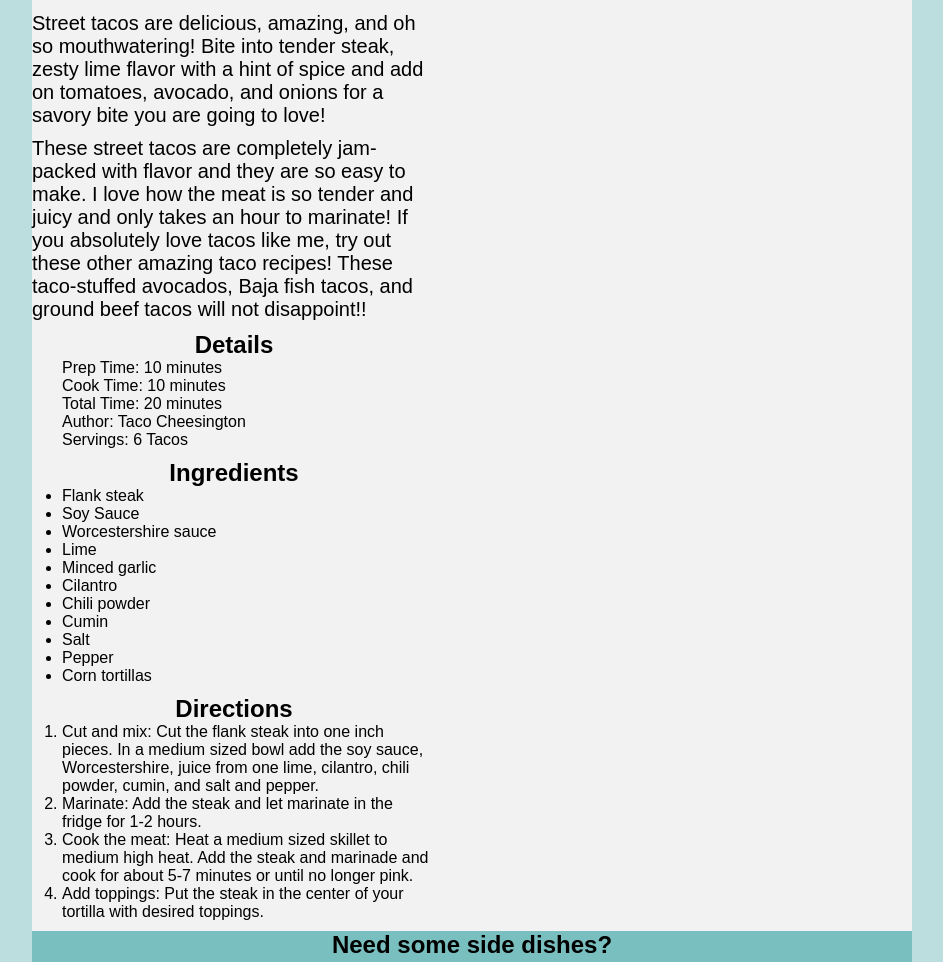
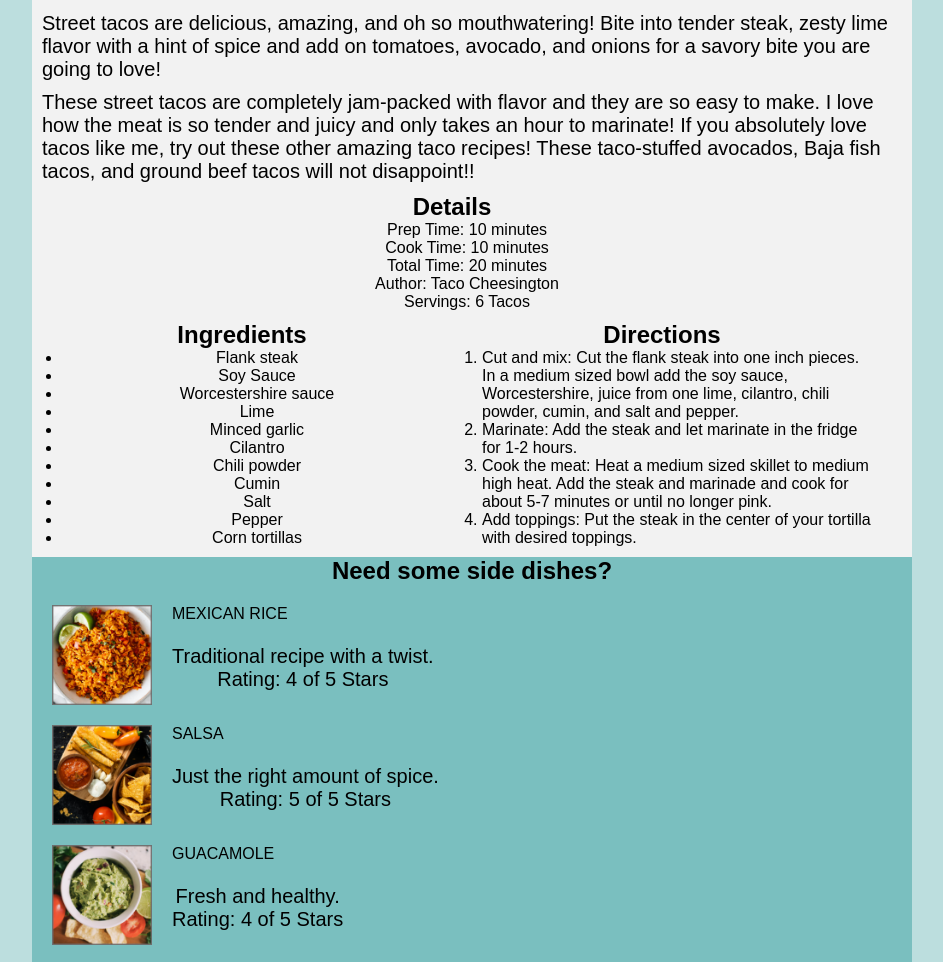
Before and after one commit to Ziama257/recipe, a plain HTML site: page index.html in a window 1280 px wide. Shown: the part 937-1899 px from the top of the page, without its empty margins (168-1111 px from the left). Drawn offline with Linux system fonts and the light colour scheme.

Commit message:
update index.html and styles.css

```diff
--- a/index.html
+++ b/index.html
@@ -77,6 +77,8 @@
             <li>Author: Taco Cheesington</li>
             <li>Servings: 6 Tacos</li>
         </ul>
+        <div id="directions">
+            <div>
                 <h2>Ingredients</h2>
                 <ul>
                     <li>Flank steak</li>
@@ -91,6 +93,8 @@
                     <li>Pepper</li>
                     <li>Corn tortillas</li>
                 </ul>
+            </div>
+            <div>
                 <h2>Directions</h2>
                 <ol>
                     <li>Cut and mix: Cut the flank steak into one inch pieces. In a medium sized bowl add the soy sauce, Worcestershire, juice from one lime, cilantro, chili powder, cumin, and salt and pepper.</li>
@@ -98,6 +102,8 @@
                     <li>Cook the meat: Heat a medium sized skillet to medium high heat. Add the steak and marinade and cook for about 5-7 minutes or until no longer pink.</li>
                     <li>Add toppings: Put the steak in the center of your tortilla with desired toppings.</li>
                 </ol>
+            </div>
+        </div>
     </article>
 </main>
 <aside>
--- a/styles.css
+++ b/styles.css
@@ -179,10 +179,11 @@ main ul{
     margin-left: 30px;
 }
 
-main ul~ul{
+#directions ul{
     position: relative;
     list-style:disc;
     margin-left: 30px;;
+    text-align: left;
 }
 
 main ol{
@@ -341,5 +342,22 @@ figcaption, label, input, small {
     header nav a{
         display: flex;
         flex-direction: column;
+        justify-content: center;
+    }
+    #recipe {
+        width: 850px !important;
+        max-width: 850px;
+    }
+    #recipe ul:first-of-type{
+        position:relative;
+        text-align: center;
+    }
+    article p{
+        width: 850px;
+        margin-left: 10px;
+    }
+    #directions{
+        display: grid;
+        grid-template-columns: 1fr 1fr;
     }
 }
```
Lines whose indentation alone changed are shown as unchanged.
